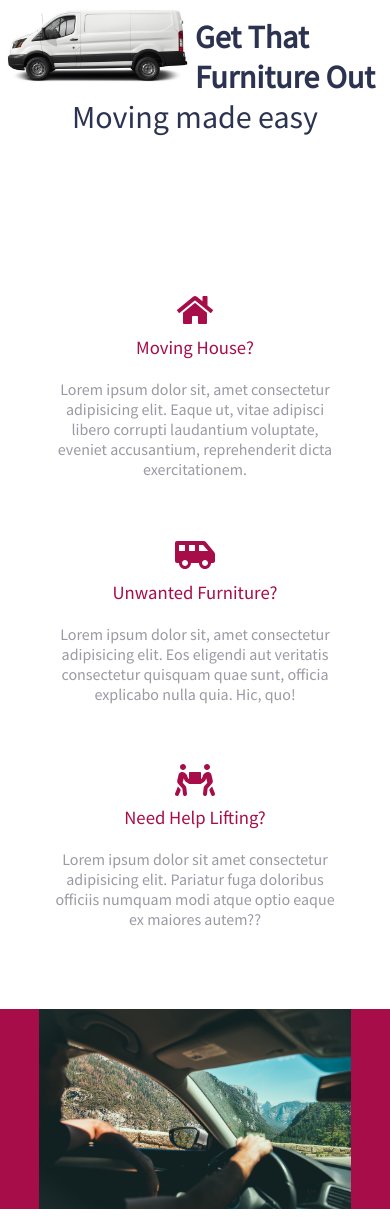
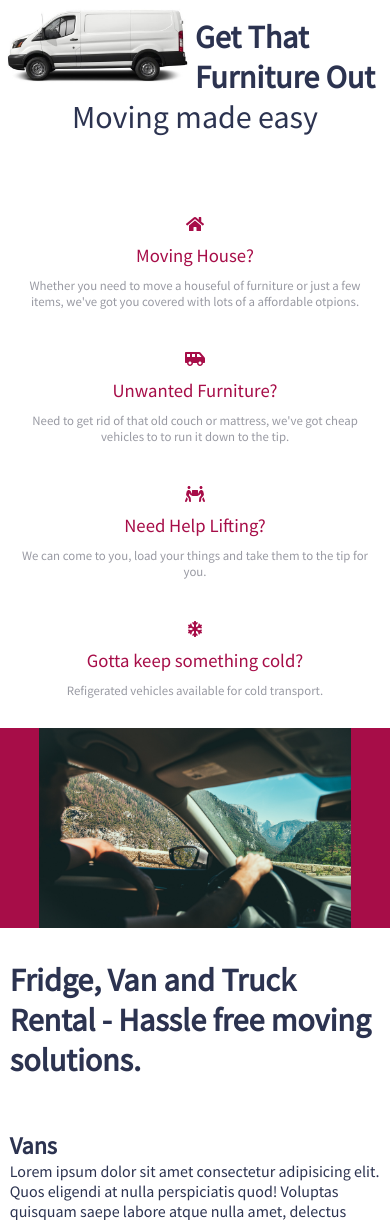
Before and after one commit to mbeloff/clean-template, a PHP site: page / in a window 390 px wide. Shown: the part 159-1379 px from the top of the page. Run offline with PHP 8.4, Linux system fonts and the light colour scheme.

Commit message:
media queries and some content

```diff
--- a/css/styles.css
+++ b/css/styles.css
@@ -54,7 +54,7 @@ a {
           -ms-flex-pack: end;
               justify-content: flex-end; } }
 
-@media only screen and (max-width: 768px) {
+@media only screen and (max-width: 400px) {
   .nav-left {
     display: none; } }
 
@@ -85,6 +85,9 @@ a {
 .header-container {
   width: 70%;
   height: 30vh;
+  min-height: -webkit-max-content;
+  min-height: -moz-max-content;
+  min-height: max-content;
   margin: auto;
   display: -ms-grid;
   display: grid;
@@ -97,10 +100,14 @@ a {
   -webkit-box-align: center;
       -ms-flex-align: center;
           align-items: center;
-  margin-bottom: 100px; }
+  margin-bottom: 60px; }
+  @media only screen and (max-width: 768px) {
+    .header-container {
+      margin-bottom: 30px; } }
   @media only screen and (max-width: 400px) {
     .header-container {
       width: 100%;
+      margin-bottom: 20px;
           grid-template-areas: "image heading"
  "sub sub"; } }
 
@@ -165,10 +172,17 @@ a {
   margin-bottom: 60px;
   display: -ms-grid;
   display: grid;
-  -ms-grid-columns: 1fr 1fr 1fr;
-      grid-template-columns: 1fr 1fr 1fr;
+  -ms-grid-columns: 1fr 1fr 1fr 1fr;
+      grid-template-columns: 1fr 1fr 1fr 1fr;
   grid-gap: 40px; }
   @media only screen and (max-width: 768px) {
+    .options-container {
+      width: 95%;
+      -ms-grid-columns: 1fr 1fr;
+          grid-template-columns: 1fr 1fr;
+      margin-bottom: 10px;
+      grid-gap: 20px; } }
+  @media only screen and (max-width: 400px) {
     .options-container {
       -ms-grid-columns: 1fr;
           grid-template-columns: 1fr; } }
@@ -181,9 +195,13 @@ a {
       margin-bottom: 20px;
       color: #a70d48;
       font-weight: 400; }
+      @media only screen and (max-width: 768px) {
+        .options-container .option .option-heading {
+          margin-bottom: 10px; } }
     .options-container .option .option-p {
       color: #999aa3;
-      margin-bottom: 20px; }
+      margin-bottom: 20px;
+      font-size: .8em; }
 
 .banner {
   height: 200px;
--- a/css/styles.scss
+++ b/css/styles.scss
@@ -64,7 +64,7 @@ a {
 }
 
 .nav-left {
-  @media only screen and (max-width: $break-med){
+  @media only screen and (max-width: $break-small){
     display: none;
   }
 }
@@ -101,6 +101,7 @@ a {
 .header-container {
   width: 70%;
   height: 30vh;
+  min-height: max-content;
   margin: auto;
   display: grid;
   grid-template-columns: 1fr 1fr;
@@ -109,10 +110,14 @@ a {
     "image heading"
     "image sub";
   align-items: center;
-  margin-bottom: 100px;
+  margin-bottom: 60px;
+  @media only screen and (max-width: $break-med){
+    margin-bottom: 30px;
+  }
 
   @media only screen and (max-width: $break-small) {
     width: 100%;
+    margin-bottom: 20px;
     grid-template-areas:
       "image heading"
       "sub sub"
@@ -173,10 +178,16 @@ a {
   margin: auto;
   margin-bottom: 60px;
   display: grid;
-  grid-template-columns: 1fr 1fr 1fr;
+  grid-template-columns: 1fr 1fr 1fr 1fr;
   grid-gap: 40px;
 
   @media only screen and (max-width: $break-med) {
+    width: 95%;
+    grid-template-columns: 1fr 1fr;
+    margin-bottom: 10px;
+    grid-gap: 20px;
+  }
+  @media only screen and (max-width: $break-small) {
     grid-template-columns: 1fr;
   }
 
@@ -192,11 +203,15 @@ a {
       margin-bottom: 20px;
       color: $prime;
       font-weight: 400;
+      @media only screen and (max-width: $break-med) {
+        margin-bottom: 10px;
+      }
     }
 
     .option-p {
       color: $grey;
       margin-bottom: 20px;
+      font-size: .8em;
     }
   }
 }
--- a/index.html
+++ b/index.html
@@ -39,31 +39,33 @@
 
           <div class="options-container">
             <div class="option">
-              <div class="option-img"><i class="fas fa-home fa-2x"></i></div>
+              <div class="option-img"><i class="fas fa-home fa-1x"></i></div>
               <div class="option-text">
                 <h3 class="option-heading">Moving House?</h1>
-                  <p class="option-p">Lorem ipsum dolor sit, amet consectetur adipisicing elit. Eaque ut, vitae
-                    adipisci
-                    libero corrupti laudantium voluptate, eveniet accusantium, reprehenderit dicta exercitationem.</p>
+                  <p class="option-p">Whether you need to move a houseful of furniture or just a few items, we've got you covered with lots of a affordable otpions.</p>
               </div>
             </div>
             <div class="option">
-              <div class="option-img"><i class="fas fa-shuttle-van fa-2x"></i></div>
+              <div class="option-img"><i class="fas fa-shuttle-van fa-1x"></i></div>
               <div class="option-text">
                 <h3 class="option-heading">Unwanted Furniture?</h1>
-                  <p class="option-p">Lorem ipsum dolor sit, amet consectetur adipisicing elit. Eos eligendi aut
-                    veritatis
-                    consectetur quisquam quae sunt, officia explicabo nulla quia. Hic, quo!</p>
+                  <p class="option-p">Need to get rid of that old couch or mattress, we've got cheap vehicles to to run it down to the tip.</p>
               </div>
             </div>
             <div class="option">
-              <div class="option-img"><i class="fas fa-people-carry fa-2x"></i></div>
+              <div class="option-img"><i class="fas fa-people-carry fa-1x"></i></div>
               <div class="option-text">
                 <h3 class="option-heading">Need Help Lifting?</h1>
-                  <p class="option-p">Lorem ipsum dolor sit amet consectetur adipisicing elit. Pariatur fuga doloribus
-                    officiis numquam modi atque optio eaque ex maiores autem??</p>
+                  <p class="option-p">We can come to you, load your things and take them to the tip for you.</p>
               </div>
             </div>
+            <div class="option">
+                <div class="option-img"><i class="fas fa-snowflake fa-1x"></i></div>
+                <div class="option-text">
+                  <h3 class="option-heading">Gotta keep something cold?</h1>
+                    <p class="option-p">Refigerated vehicles available for cold transport.</p>
+                </div>
+              </div>
           </div>
         </div>
 
```
Also changed, not shown: 1 other file.
